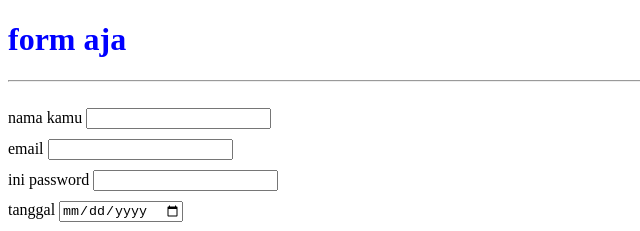
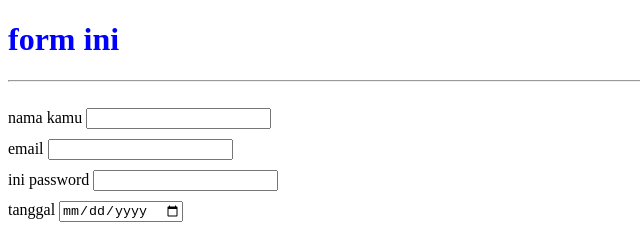
Before and after one commit to MalikAbdCom/website-demo, a plain HTML site: page index.html in a window 1280 px wide. Shown: the top 231 px of the page, 0-640 px from the left. Drawn offline with Linux system fonts and the light colour scheme.

Commit message:
aja > ini

```diff
--- a/index.html
+++ b/index.html
@@ -9,7 +9,7 @@
     <link rel="stylesheet" href="style/main.css">
 </head>
 <body>
-<h1>form aja</h1>
+<h1>form ini</h1>
 
 <hr>
 
```
